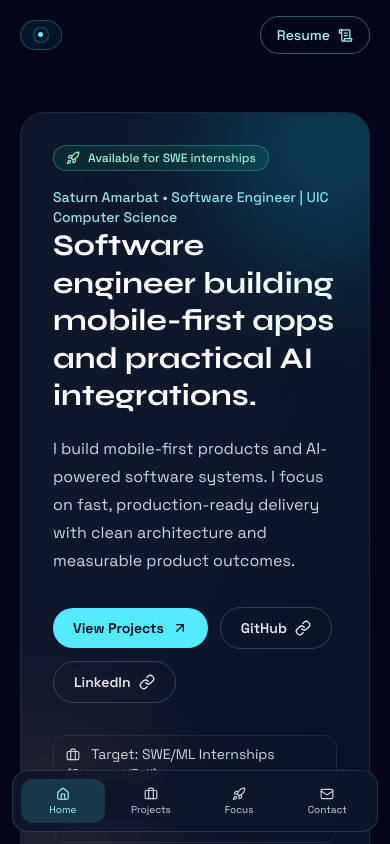
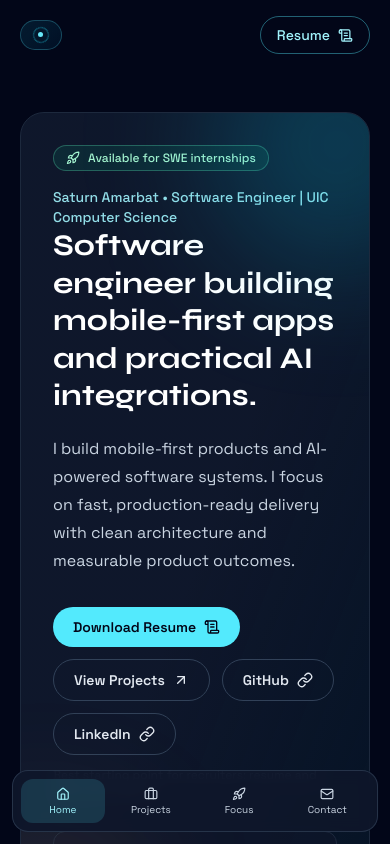
Before and after one commit to saturn-amarbat/personal-website, a Next.js app: page / in a window 390 px wide. Shown: the top 844 px of the page. Built offline with nearby package versions, Linux system fonts and the light colour scheme.

Commit message:
Apply final conversion and mobile UX micro-optimizations

```diff
--- a/src/app/page.js
+++ b/src/app/page.js
@@ -197,11 +197,11 @@ export default function Home() {
         />
       </header>
 
-      <main className="mx-auto w-full max-w-6xl px-5 pb-28 pt-10 md:px-8 md:pb-20 md:pt-16">
+      <main className="mx-auto w-full max-w-6xl px-5 pb-[calc(7rem+env(safe-area-inset-bottom))] pt-10 md:px-8 md:pb-20 md:pt-16">
         <section
           id="home"
           data-reveal
-          className="reveal relative overflow-hidden rounded-3xl border border-slate-800 bg-gradient-to-br from-slate-900 via-slate-900 to-cyan-950/30 p-8 md:p-12"
+          className="reveal scroll-mt-24 relative overflow-hidden rounded-3xl border border-slate-800 bg-gradient-to-br from-slate-900 via-slate-900 to-cyan-950/30 p-8 md:p-12"
         >
           <div
             className="pointer-events-none absolute -right-24 -top-24 h-64 w-64 rounded-full bg-cyan-400/20 blur-3xl"
@@ -231,8 +231,14 @@ export default function Home() {
 
           <div className="mt-8 flex flex-wrap items-center gap-3">
             <a
+              href={CONFIG.resumeUrl}
+              className="inline-flex items-center gap-2 rounded-full bg-cyan-300 px-5 py-2.5 text-sm font-semibold text-slate-950 transition hover:bg-cyan-200"
+            >
+              Download Resume <ScrollText size={16} />
+            </a>
+            <a
               href="#projects"
-              className="inline-flex items-center gap-2 rounded-full bg-cyan-300 px-5 py-2.5 text-sm font-semibold text-slate-950 transition hover:bg-cyan-200"
+              className="inline-flex items-center gap-2 rounded-full border border-slate-700 px-5 py-2.5 text-sm font-semibold text-slate-200 transition hover:border-slate-500"
             >
               View Projects <ArrowUpRight size={16} />
             </a>
@@ -254,6 +260,10 @@ export default function Home() {
             </a>
           </div>
 
+          <p className="mt-3 text-xs text-slate-400">
+            Best starting point for recruiters: resume and featured projects.
+          </p>
+
           <div className="mt-8 grid gap-3 text-sm text-slate-300 md:grid-cols-3">
             <p className="rounded-xl border border-slate-800 bg-slate-900/60 px-3 py-2">
               <Briefcase size={14} className="mr-2 inline" /> Target: SWE/ML
@@ -271,7 +281,7 @@ export default function Home() {
         <section
           id="projects"
           data-reveal
-          className="reveal reveal-delay-1 mt-14"
+          className="reveal reveal-delay-1 scroll-mt-24 mt-14"
         >
           <div className="mb-6 flex items-end justify-between">
             <h2 className="font-display text-2xl font-semibold text-white md:text-3xl">
@@ -336,7 +346,7 @@ export default function Home() {
         <section
           id="focus"
           data-reveal
-          className="reveal reveal-delay-2 mt-14 grid gap-5 md:grid-cols-2"
+          className="reveal reveal-delay-2 scroll-mt-24 mt-14 grid gap-5 md:grid-cols-2"
         >
           <article className="tilt-card rounded-2xl border border-slate-800 bg-slate-900/70 p-6">
             <h2 className="font-display text-2xl font-semibold text-white">
@@ -361,7 +371,7 @@ export default function Home() {
 
           <article
             id="contact"
-            className="tilt-card rounded-2xl border border-slate-800 bg-slate-900/70 p-6"
+            className="tilt-card scroll-mt-24 rounded-2xl border border-slate-800 bg-slate-900/70 p-6"
           >
             <h2 className="font-display text-2xl font-semibold text-white">
               Contact
@@ -407,7 +417,7 @@ export default function Home() {
         </section>
       </main>
 
-      <nav className="fixed inset-x-0 bottom-3 z-40 mx-auto w-[94%] max-w-md rounded-2xl border border-slate-700/70 bg-slate-900/90 p-2 backdrop-blur md:hidden">
+      <nav className="fixed inset-x-0 bottom-[calc(0.75rem+env(safe-area-inset-bottom))] z-40 mx-auto w-[94%] max-w-md rounded-2xl border border-slate-700/70 bg-slate-900/90 p-2 backdrop-blur md:hidden">
         <ul className="grid grid-cols-4 gap-1">
           {NAV_ITEMS.map((item) => {
             const Icon = item.icon;
```
Also changed, not shown: 1 other file (tests, documents, lock files or other folders).
